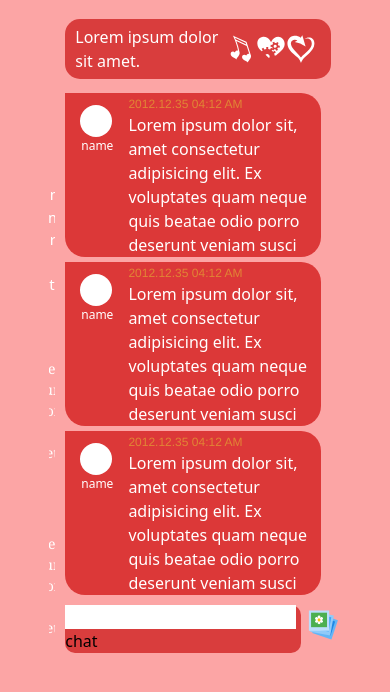
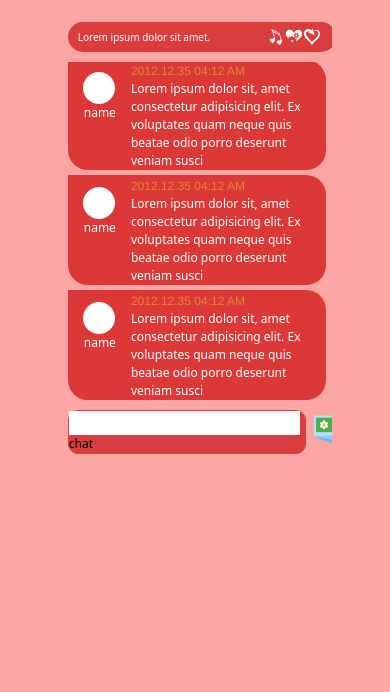
Before and after one commit to catalinfl/cherry-chat, a React (Create React App) app: page / in a window 390 px wide. Shown: the top 692 px of the page. Built offline with nearby package versions, Linux system fonts and the light colour scheme; what @material-tailwind/react would draw is missing.

Commit message:
responsive, still needs improvements

```diff
--- a/src/pages/home/home.scss
+++ b/src/pages/home/home.scss
@@ -1,7 +1,6 @@
 
 $messagecolor: hsl(0, 70%, 54%);
 $background-color: rgb(252 165 165);
-
 
 .home {
     display: flex;
@@ -9,18 +8,28 @@ $background-color: rgb(252 165 165);
     margin-top: 4rem;
     overflow-y: auto;
     direction: ltr;
+    overflow: hidden;
 
+    @media screen and (max-width: 1200px) {
+        margin-top: 1.5rem;
+        overflow: hidden;
+        font-size: 12px;
+    }
 
     @media screen and (max-width: 1024px) {
-        margin-top: 3rem;
+        margin-top: 0.5rem;
     }
 
     @media screen and (max-width: 768px) {
-        margin-top: 2rem;
+        overflow: hidden;
+        padding: 12px;
+
     }
 
     @media screen and (max-width: 480px) {
-        margin-top: 1rem;
+        margin-top: 0;
+        overflow: hidden;
+
     }
 
 
@@ -28,7 +37,6 @@ $background-color: rgb(252 165 165);
 
 body {
     background-color: $background-color;
-
 }
 
 
@@ -36,6 +44,15 @@ body {
     width: 75%;
     height: 80vh;
     display: flex;
+
+
+    @media screen and (max-width: 1024px) {
+        overflow: hidden;
+        height: 80vh;
+        font-size: 12px;
+    }
+
+
 
         ::-webkit-scrollbar{
         height: 15px;
@@ -57,6 +74,18 @@ body {
     overflow: scroll;
     overflow-x: hidden;
     width: 100%;
+
+    @media screen and (max-width: 1200px) {
+        font-size: 14px;
+    }
+    @media screen and (max-width: 1024px) {
+        font-size: 12px;
+    }
+
+
+    @media screen and (max-width: 768px) {
+        display: none;
+    }
 
     .navbar {
         display: flex;
@@ -90,6 +119,7 @@ body {
 .chat {
     flex: 5;
 
+
     .navbarChat {
         background-color: #d93d3d;
         color: white;
@@ -101,6 +131,19 @@ body {
         // border-top-right-radius: 10px;
         // border-bottom-right-radius: 10px;
         justify-content: space-between;
+
+        @media screen and (max-width: 1200px) {
+            height: 30px;
+            margin-top: 10px;
+            font-size: 13px;
+        }
+
+
+        @media screen and (max-width: 1200px) {
+            font-size: 10px;
+        }
+
+
 
         .navbarChatContainer {
             display: flex;
@@ -121,6 +164,23 @@ body {
             font-size: 30px;
             cursor: pointer;
             justify-content: space-between;
+
+            @media screen and (max-width: 768px) {
+                font-size: 15px;
+                justify-content: flex-end;
+            }
+
+            @media screen and (max-width: 480px) {
+                font-size: 13px;
+                justify-content: flex-end;
+            }
+
+
+            @media screen and (max-width: 1024px) {
+                font-size: 18px;
+                justify-content: flex-end;
+            }
+
         }
 
     }
@@ -187,6 +247,8 @@ body {
 
 .chats {
     padding: 0px 10px;
+
+
     .userChat {
 
         display: flex;
@@ -194,10 +256,29 @@ body {
         padding: 10px;
         gap: 2px;
 
+        @media screen and (max-width: 1200px) {
+            height: 80px;
+            height: auto;
+        }
+        @media screen and (max-width: 1024px) {
+            margin-top: 1px;
+        }
+
+
         img {
             height: 48px;
             width: 48px;
             border-radius: 50%;
+
+            @media screen and (max-width: 1200px) {
+                height: 36px;
+                width: 36px;
+            }
+            @media screen and (max-width: 1024px) {
+                height: 36px;
+                width: 36px;
+            }
+
         }
 
         .profile {
@@ -214,6 +295,14 @@ body {
             font-family:Cambria, Cochin, Georgia, Times, 'Times New Roman', serif;
             flex-direction: row;
             justify-content: flex-end;
+
+            @media screen and (max-width: 1200px) {
+                font-size: 14px;
+            }
+            @media screen and (max-width: 1024px) {
+                font-size: 12px;
+            }
+
         }
 
 
@@ -231,6 +320,28 @@ body {
     height: 75%;
     overflow: scroll;
     overflow-x: hidden;
+
+    @media screen and (max-width: 1480px) {
+        height: 70%;
+    }
+
+
+    @media screen and (max-width: 1280px) {
+        height: 68%;
+    }
+
+    @media screen and (max-width: 1024px) {
+        height: 65%;
+    }
+
+    @media screen and (max-width: 768px) {
+        height: 60%;
+    }
+
+    @media screen and (max-width: 568px) {
+        height: 50%;
+    }
+
 
     .message {
         margin-top: 5px;
@@ -300,6 +411,7 @@ body {
     .inputChatContainer {
         display: flex;
         width: 95%;
+        border: solid 1px #000;
         margin-left: 10px;
         background-color: #d93d3d;
         border-radius: 10px;
```
